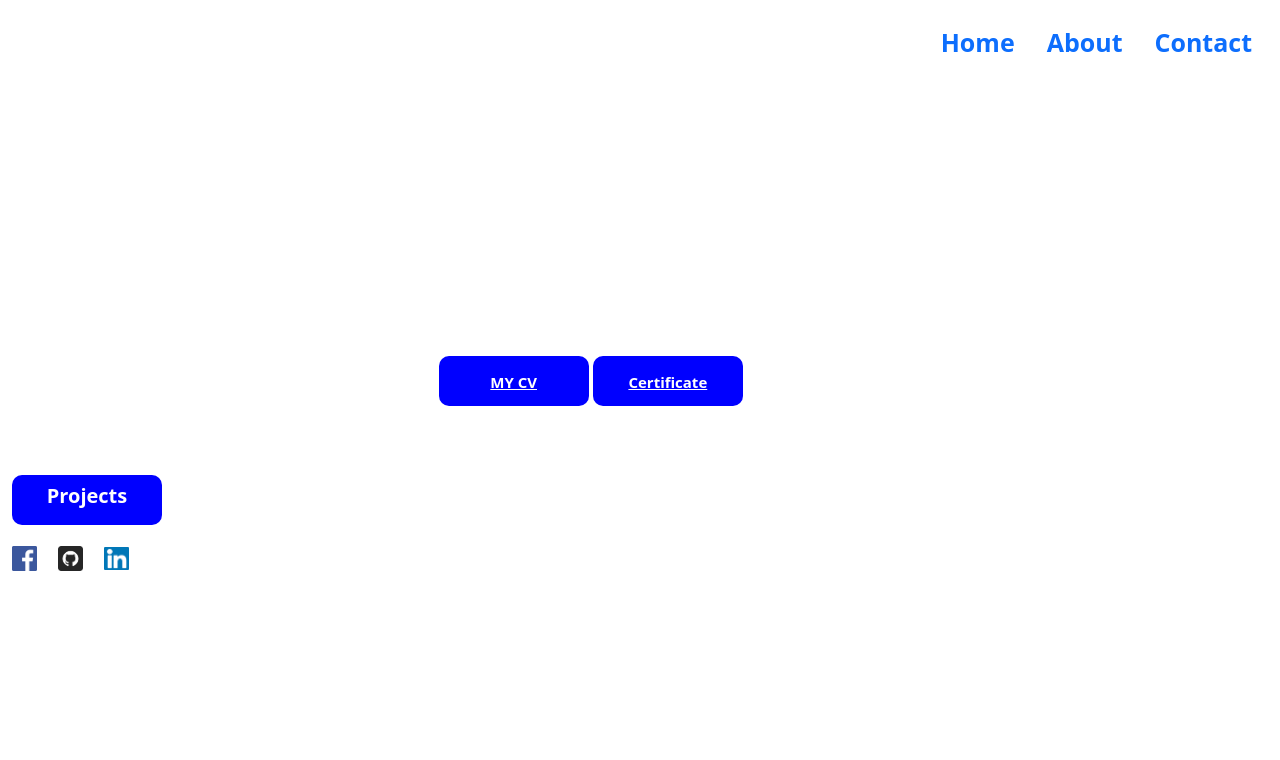
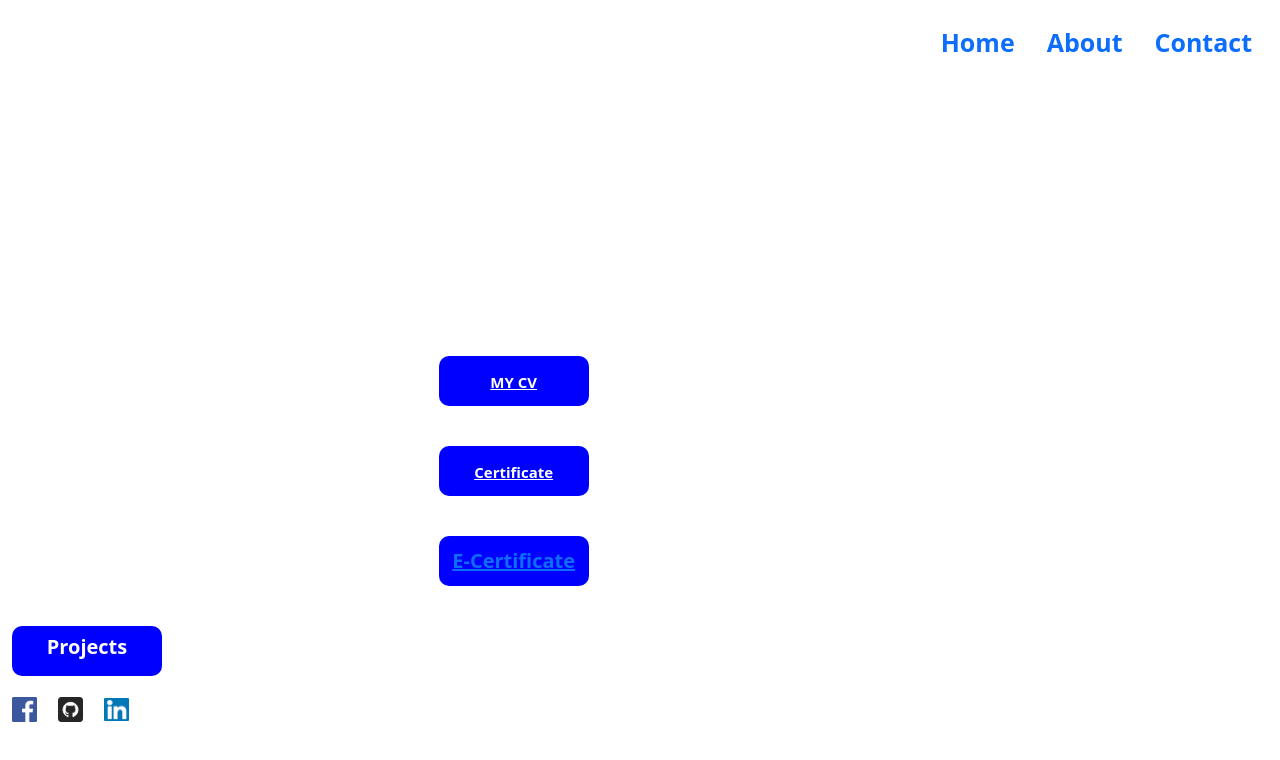
Before and after one commit to Dananjaya75/portfolio, a plain HTML site: page about.html in a window 1280 px wide. Drawn offline with nearby package versions, Linux system fonts and the light colour scheme.

Commit message:
ecertificate

```diff
--- a/about.html
+++ b/about.html
@@ -65,8 +65,9 @@ React <br>
 CSS <br>
 Bootstrap <br>
 MySQL</p>
-<button class="btn"><a href="./Assests/CV.pdf" target="_blank" class="content">MY CV</a></button>
-<button class="btn"><a href="./Assests/Web_Design_for_Beginners_E-Certificate.pdf" target="_blank" class="content">Certificate</a></button>
+<button class="btn"><a href="./Assests/CV.pdf" target="_blank" class="content">MY CV</a></button> <br>
+<button class="btn"><a href="./Assests/Web_Design_for_Beginners_E-Certificate.pdf" target="_blank" class="content">Certificate</a></button> <br>
+<button class="btn"><a href="https://badgr.com/public/assertions/isLCuvwhQp-LMgdCZj2rTQ?identity__email=dananjayasamarasinghe75%40gmail.com">E-Certificate</a></button>
                 </div>
         </div>
         <div class="btn" onclick="location.href='./project.html'">Projects</div>
```
Also changed, not shown: 1 other file.
